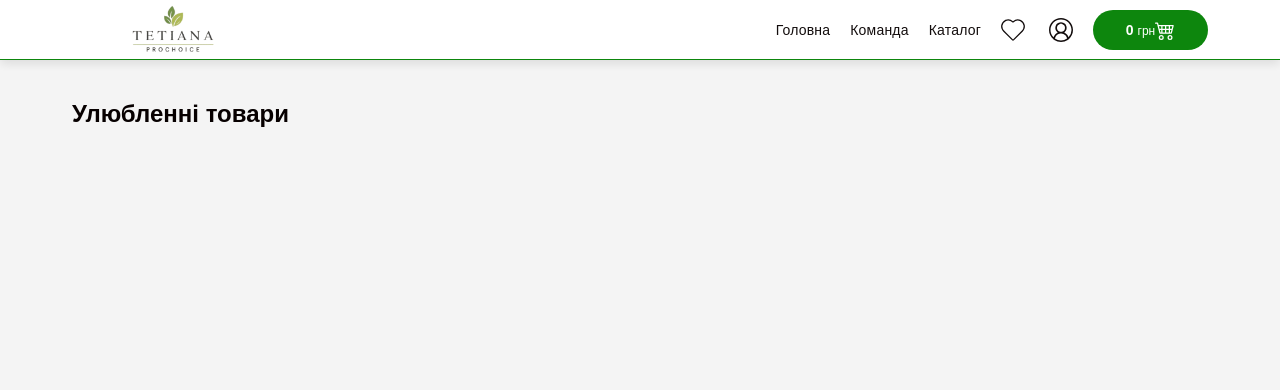
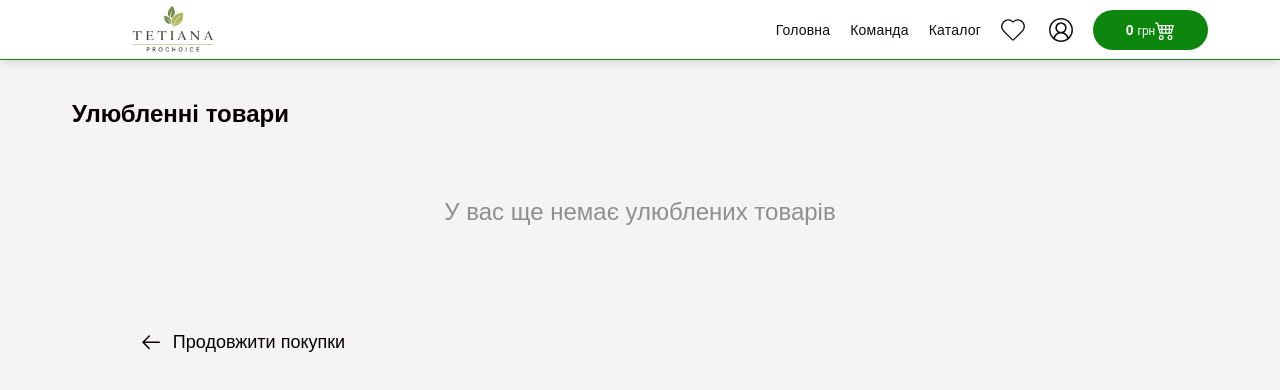
Before and after one commit to StasSkv/choice-tetiana-skoblikova, a React (Vite) app: page /favorites in a window 1280 px wide. Shown: the top 390 px of the page. Built offline with nearby package versions, Linux system fonts and the light colour scheme.

Commit message:
start update product list

```diff
--- a/package.json
+++ b/package.json
@@ -20,6 +20,7 @@
     "react-modal": "^3.16.3",
     "react-redux": "^9.2.0",
     "react-router-dom": "^7.6.0",
+    "react-toastify": "^11.0.5",
     "redux-persist": "^6.0.0",
     "tailwindcss": "^4.1.6"
   },
--- a/src/App.jsx
+++ b/src/App.jsx
@@ -2,13 +2,13 @@ import { Navigate, Route, Routes } from 'react-router-dom';
 import Home from './pages/Home/Home';
 import { Team } from './pages/Team/Team';
 import { Products } from './pages/Products/Products';
-import { Cart } from './pages/Cart/Cart';
 import { Layout } from './components/Layout/Layout';
 import { Favorites } from './pages/Favorites/Favorites.jsx';
-
+import { ToastContainer, Zoom } from 'react-toastify';
 
 const App = () => {
   return (
+    <>
       <Routes>
         <Route path="/" element={<Layout />}>
           <Route index element={<Home />} />
@@ -18,7 +18,20 @@ const App = () => {
         </Route>
         <Route path="*" element={<Navigate to="/" replace />} />
       </Routes>
-
+      <ToastContainer
+        position="bottom-left"
+        autoClose={3000}
+        hideProgressBar={false}
+        newestOnTop={false}
+        closeOnClick={false}
+        rtl={false}
+        pauseOnFocusLoss
+        draggable
+        pauseOnHover
+        theme="light"
+        transition={Zoom}
+      />
+    </>
   );
 };
 
--- a/src/components/CustomModal/CustomModal.jsx
+++ b/src/components/CustomModal/CustomModal.jsx
@@ -17,16 +17,19 @@ const CustomModal = ({ isOpen, onClose, submitBtn, order, children }) => {
       openTimeout = setTimeout(() => {
         setModalActive(true);
       }, 50);
+      document.body.style.overflow = 'hidden';
     } else {
       setModalActive(false);
       closeTimeout = setTimeout(() => {
         setModalVisible(false);
       }, 400);
+      document.body.style.overflow = '';
     }
 
     return () => {
       clearTimeout(openTimeout);
       clearTimeout(closeTimeout);
+      document.body.style.overflow = '';
     };
   }, [isOpen]);
 
--- a/src/components/ProductCard/ProductCard.jsx
+++ b/src/components/ProductCard/ProductCard.jsx
@@ -1,19 +1,21 @@
 import s from './ProductCard.module.css';
 import { useDispatch, useSelector } from 'react-redux';
 import { addProductToCart } from '../../redux/cartSlice/cartSlice';
+
 import { BsCart4 } from 'react-icons/bs';
 import { FaHeart } from 'react-icons/fa';
 import { MdDelete } from 'react-icons/md';
 import { GiCheckMark } from 'react-icons/gi';
+import image from '../../assets/images/product.png';
 import {
   addProductToFavorites,
   removeProductFromFavorites,
 } from '../../redux/favoritesSlice/favoritesSlice.js';
 import { makeSelectIsProductFavorite } from '../../redux/favoritesSlice/favoritesSelectors.js';
-import image from '../../assets/images/product.png';
 import { useState } from 'react';
 import clsx from 'clsx';
 import { makeSelectIsProductInCart } from '../../redux/cartSlice/cartSelectors.js';
+import { toast } from 'react-toastify';
 
 export const ProductCard = ({ id, price, name, text, quantity, isFavoritesPage = false }) => {
   const dispatch = useDispatch();
@@ -22,16 +24,26 @@ export const ProductCard = ({ id, price, name, text, quantity, isFavoritesPage =
   const [isRemoving, setIsRemoving] = useState(false);
   const productData = { id, name, price, text, quantity };
 
+  const cardClasses = {
+    text: clsx(s.text, { [s.textIsInCart]: isInCart }),
+    price: clsx(s.price, { [s.priceIsInCart]: isInCart }),
+    btn: clsx(s.btn, { [s.btnIsInCart]: isInCart }),
+    check: clsx(s.check, { [s.checkVisible]: isInCart }),
+  };
+
   const handleClickLove = () => {
     if (isLoved) {
       dispatch(removeProductFromFavorites(id));
+      toast.warning('Товар видалено з улюблених');
     } else {
       dispatch(addProductToFavorites(productData));
+      toast.success('Товар додано до улюблених');
     }
   };
 
   const handleClickBuy = () => {
     dispatch(addProductToCart(productData));
+    toast.success('Товар додано до кошику');
   };
 
   const handleRemove = () => {
@@ -39,6 +51,7 @@ export const ProductCard = ({ id, price, name, text, quantity, isFavoritesPage =
     setTimeout(() => {
       dispatch(removeProductFromFavorites(id));
     }, 300);
+    toast.warning('Товар видалено з улюблених');
   };
 
   return (
@@ -59,13 +72,13 @@ export const ProductCard = ({ id, price, name, text, quantity, isFavoritesPage =
       <div className={s.descriptionWrap}>
         <p className={s.name}>{name}</p>
         <div className={s.textAndOptions}>
-          <p className={clsx(s.text, isInCart && s.textIsInCart)}>{text}</p>
+          <p className={cardClasses.text}>{text}</p>
           <div className={s.options}>
-            <p className={clsx(s.price, isInCart && s.priceIsInCart)}>{`${price} грн`}</p>
-            <button className={clsx(s.btn, isInCart && s.btnIsInCart)} onClick={handleClickBuy}>
+            <p className={cardClasses.price}>{`${price} грн`}</p>
+            <button className={cardClasses.btn} onClick={handleClickBuy}>
               {isInCart && (
                 <span>
-                  <GiCheckMark className={clsx(s.check, isInCart && s.checkVisible)} />
+                  <GiCheckMark className={cardClasses.check} />
                 </span>
               )}
               <BsCart4 />
@@ -73,7 +86,6 @@ export const ProductCard = ({ id, price, name, text, quantity, isFavoritesPage =
           </div>
         </div>
       </div>
-
       <span className={clsx(s.colorRound, isInCart && s.colorRoundIsInCart)}></span>
     </div>
   );
--- a/src/pages/Cart/Cart.jsx
+++ b/src/pages/Cart/Cart.jsx
@@ -9,6 +9,7 @@ import {
   addMinusQuantity,
   addPlusQuantity,
 } from '../../redux/cartSlice/cartSlice.js';
+import { toast } from 'react-toastify';
 
 export const Cart = () => {
   const dispatch = useDispatch();
@@ -16,10 +17,12 @@ export const Cart = () => {
 
   const handleClickClearCart = () => {
     dispatch(addclearCart());
+    toast.warning('Кошик очищенно');
   };
 
   const handleClickDeleteProduct = (id) => {
     dispatch(addDeleteProduct(id));
+    toast.warning('Товар видалено з кошику');
   };
 
   const handleClickPlusQuantity = (id) => {
@@ -44,6 +47,7 @@ export const Cart = () => {
           Очистити кошик
         </button>
       </div>
+      {products.length > 0 ? (
         <ul className={s.productList}>
           {products.map((product) => (
             <li key={product.id} className={s.productItem}>
@@ -87,6 +91,9 @@ export const Cart = () => {
             </li>
           ))}
         </ul>
+      ) : (
+        <p className={s.notProductInCart}>Кошик порожній</p>
+      )}
     </div>
   );
 };
--- a/src/pages/Cart/Cart.module.css
+++ b/src/pages/Cart/Cart.module.css
@@ -78,9 +78,6 @@
   border-bottom: 1px solid var(--grey-text);
 }
 
-.description {
-}
-
 .description h3 {
   font-size: 18px;
   margin-bottom: 8px;
@@ -111,7 +108,6 @@
   font-size: 24px;
   font-weight: 600;
   min-width: 110px;
-
 }
 .quantityPrice span {
   font-size: 18px;
@@ -168,3 +164,10 @@
   width: 100%;
   border: 1px solid gray;
 }
+
+.notProductInCart {
+   color: var(--grey-text);
+  font-size: 24px;
+  text-align: center;
+  padding: 50px;
+}
--- a/src/pages/Favorites/Favorites.jsx
+++ b/src/pages/Favorites/Favorites.jsx
@@ -2,22 +2,42 @@ import { useSelector } from 'react-redux';
 import { selectFavoritesProducts } from '../../redux/favoritesSlice/favoritesSelectors.js';
 import s from './Favorites.module.css';
 import { ProductCard } from '../../components/ProductCard/ProductCard.jsx';
+import { GoArrowLeft } from 'react-icons/go';
+import { NavLink } from 'react-router-dom';
 
 export const Favorites = () => {
   const favoritesProducts = useSelector(selectFavoritesProducts);
-
   return (
     <section className={s.favorites}>
       <div className="container">
         <h2 className={s.subtitle}>Улюбленні товари</h2>
 
-        <ul className={s.favoritesList}>
-          {favoritesProducts.map(({ id, name, price, text }) => (
-            <li key={id} className={s.productCard}>
-              <ProductCard id={id} name={name} price={price} text={text} isFavoritesPage={true} />
-            </li>
-          ))}
-        </ul>
+        {favoritesProducts.length > 0 ? (
+          <ul className={s.favoritesList}>
+            {favoritesProducts.map(({ id, name, price, text, quantity }) => (
+              <li key={id} className={s.productCard}>
+                <ProductCard
+                  id={id}
+                  name={name}
+                  price={price}
+                  text={text}
+                  isFavoritesPage={true}
+                  quantity={quantity}
+                />
+              </li>
+            ))}
+          </ul>
+        ) : (
+          <div className={s.isNotFavorite}>
+            <p className={s.isNotFavoriteText}>У вас ще немає улюблених товарів</p>
+            <NavLink to="/products" className={s.goBack}>
+              <span>
+                <GoArrowLeft />
+              </span>
+              Продовжити покупки
+            </NavLink>
+          </div>
+        )}
       </div>
     </section>
   );
--- a/src/pages/Favorites/Favorites.module.css
+++ b/src/pages/Favorites/Favorites.module.css
@@ -17,3 +17,41 @@
   max-width: calc((100% - 60px) / 4);
   box-shadow: 0 6px 20px rgba(0, 0, 0, 0.15);
 }
+
+.isNotFavorite {
+  padding: 50px;
+}
+
+.isNotFavoriteText {
+  color: var(--grey-text);
+  font-size: 24px;
+  text-align: center;
+  margin-bottom: 100px;
+}
+
+.goBack {
+  display: flex;
+  align-items: center;
+  justify-content: center;
+  max-width: 240px;
+  gap: 10px;
+  background-color: transparent;
+  border: none;
+  font-size: 18px;
+  padding: 5px;
+  transition: color 0.3s ease, transform 0.3s ease;
+}
+
+.goBack span {
+  font-size: 24px;
+  display: flex;
+  align-items: center;
+}
+
+.goBack:hover {
+  color: var(--accent);
+}
+
+.goBack:active {
+  transform: scale(1.1);
+}
--- a/src/redux/cartSlice/cartSelectors.js
+++ b/src/redux/cartSlice/cartSelectors.js
@@ -1,4 +1,8 @@
+import { createSelector } from '@reduxjs/toolkit';
+
 export const selectProductsInCart = (state) => state.cart.products;
 
-export const makeSelectIsProductInCart = (productId) => (state) =>
-  state.cart.products.some((item) => item.id === productId);
+export const makeSelectIsProductInCart = (productId) =>
+  createSelector([selectProductsInCart], (productsInCart) =>
+    productsInCart.some((item) => item.id === productId)
+  );
```
Also changed, not shown: src/components/ProductList/ProductList.jsx (added), src/components/ProductList/ProductList.module.css (added), toast.txt (added), 1 other file (tests, documents, lock files or other folders). Lines whose indentation alone changed are shown as unchanged.
